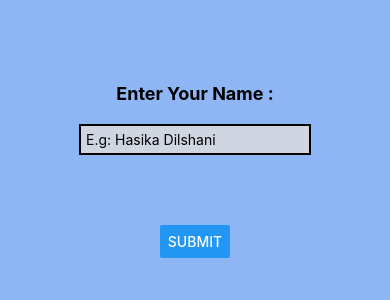
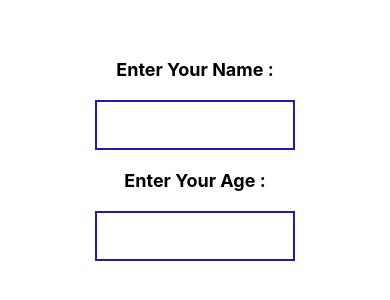
Before and after one commit to chalanika/Simple-React-Native-App, a React Native app: screen / in a window 390 px wide. Shown: the part 252-552 px from the top of the page. Built offline with nearby package versions, Linux system fonts and the light colour scheme.

Commit message:
conditional statemens

```diff
--- a/App.js
+++ b/App.js
@@ -1,8 +1,10 @@
-import React from 'react';
+import React ,{useState} from 'react';
 import { StyleSheet, Text, View,TextInput, Button } from 'react-native';
 
 export default function App() {
-  const [value, onChangeText] = React.useState('E.g: Hasika Dilshani');
+  const [name, setName] = useState('');
+  const [age, setAge] = useState('');
+
   return (
     <View style={styles.container}>
       <Text style={styles.title}>
@@ -10,20 +12,27 @@ export default function App() {
       </Text>
       <TextInput
         style={ styles.userInput }
-        onChangeText={text => onChangeText(text)}
-        value={value}
+        onChangeText={text => setName(text)}
       />
-      <Button style={{ height: 30}}
-        title="Submit"
+
+      <Text style={styles.title}>
+        Enter Your Age :
+      </Text>
+      <TextInput
+        style={ styles.userInput }
+        keyboardType = 'numeric'
+        onChangeText={text => setAge(text)}
       />
+      {name != '' && age != '' && <Text style={{fontSize:18, marginTop:50,fontWeight: "bold"}}>Hello {name}.Your age is {age}.</Text>}
     </View>
+
   );
 }
+
 
 const styles = StyleSheet.create({
   container: {
     flex: 1,
-    backgroundColor: '#8EB6F4',
     justifyContent: "center",
     alignItems: "center",
   },
@@ -32,12 +41,14 @@ const styles = StyleSheet.create({
     fontWeight: "bold"
   },
   userInput:{
-    borderColor: 'black',
+    width:200,
+    height:50,
+    borderColor: '#241AA9',
     borderWidth: 2,
     padding: 5,
     margin: 20,
-    marginBottom: 70,
-    backgroundColor: '#CFD6E1'
+    fontSize:20,
+
   }
 
 });
```
